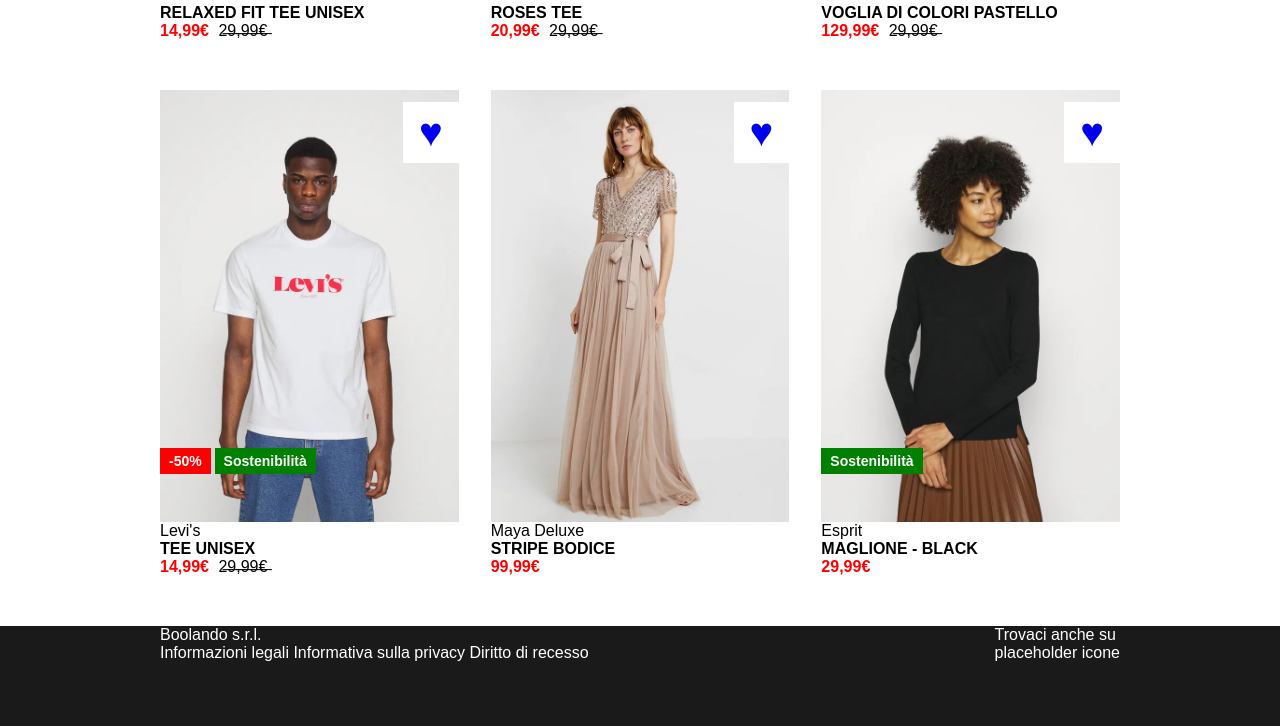
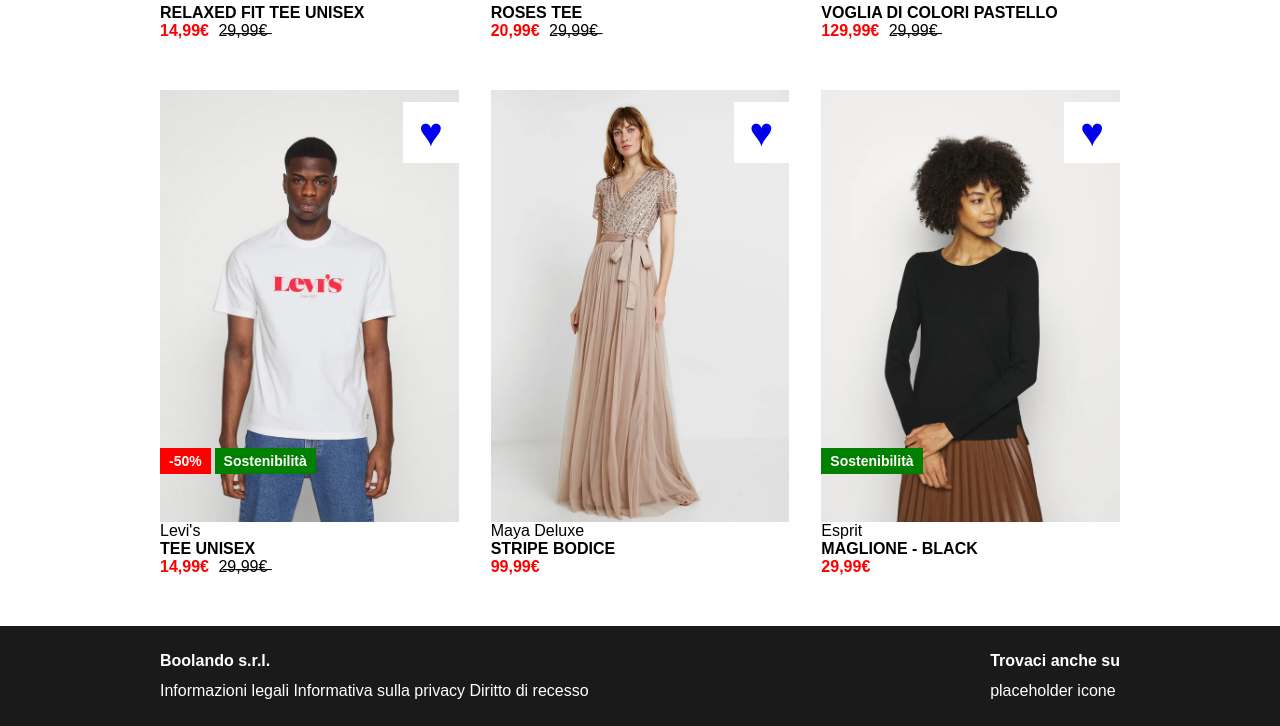
Before and after one commit to RiccardoCarluccio/html-css-boolando, a plain HTML site: page index.html in a window 1280 px wide. Shown: the part 565-1291 px from the top of the page. Drawn offline with Linux system fonts and the light colour scheme.

Commit message:
footer fix allineamnento verticale

```diff
--- a/CSS/style.css
+++ b/CSS/style.css
@@ -153,16 +153,25 @@ nav img{
 footer{
   height: 100px;
   background-color: rgba(26,26,26,255);
+  display: flex;
 }
 
 .f-container{
   justify-content: space-between;
-  align-items: center;
+  color: white;
 }
 
-.f-container{
-  color: white;
+.f-container div{
+  line-height: 30px;
 }
+
+/* footer h4:first-of-type {
+  font-size: 18px;
+}
+
+footer h4:last-of-type {
+  font-size: 16px;
+} */
 
 footer a {
   color: white;
--- a/index.html
+++ b/index.html
@@ -157,7 +157,7 @@
   <footer>      <!-- footer -->
     <div class="f-container container">
       <div>
-        <p>Boolando s.r.l.</p>
+        <h4>Boolando s.r.l.</h4>
         <span>
           <a href="#">Informazioni legali</a>
           <a href="#">Informativa sulla privacy</a>
@@ -165,7 +165,7 @@
         </span>
       </div>
       <div>
-        <p>Trovaci anche su</p>
+        <h4>Trovaci anche su</h4>
         <p>placeholder icone</p>
       </div>
     </div>
```
